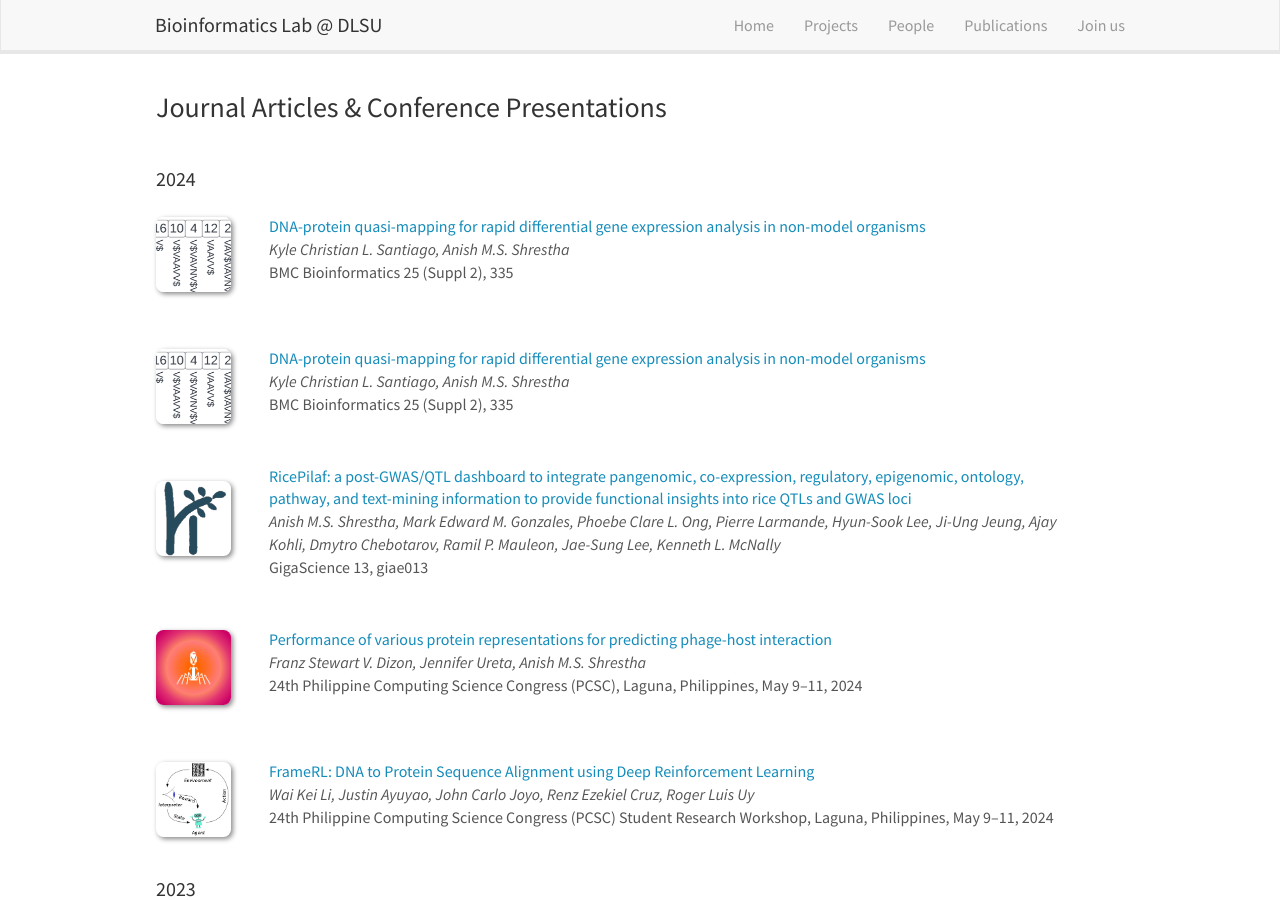
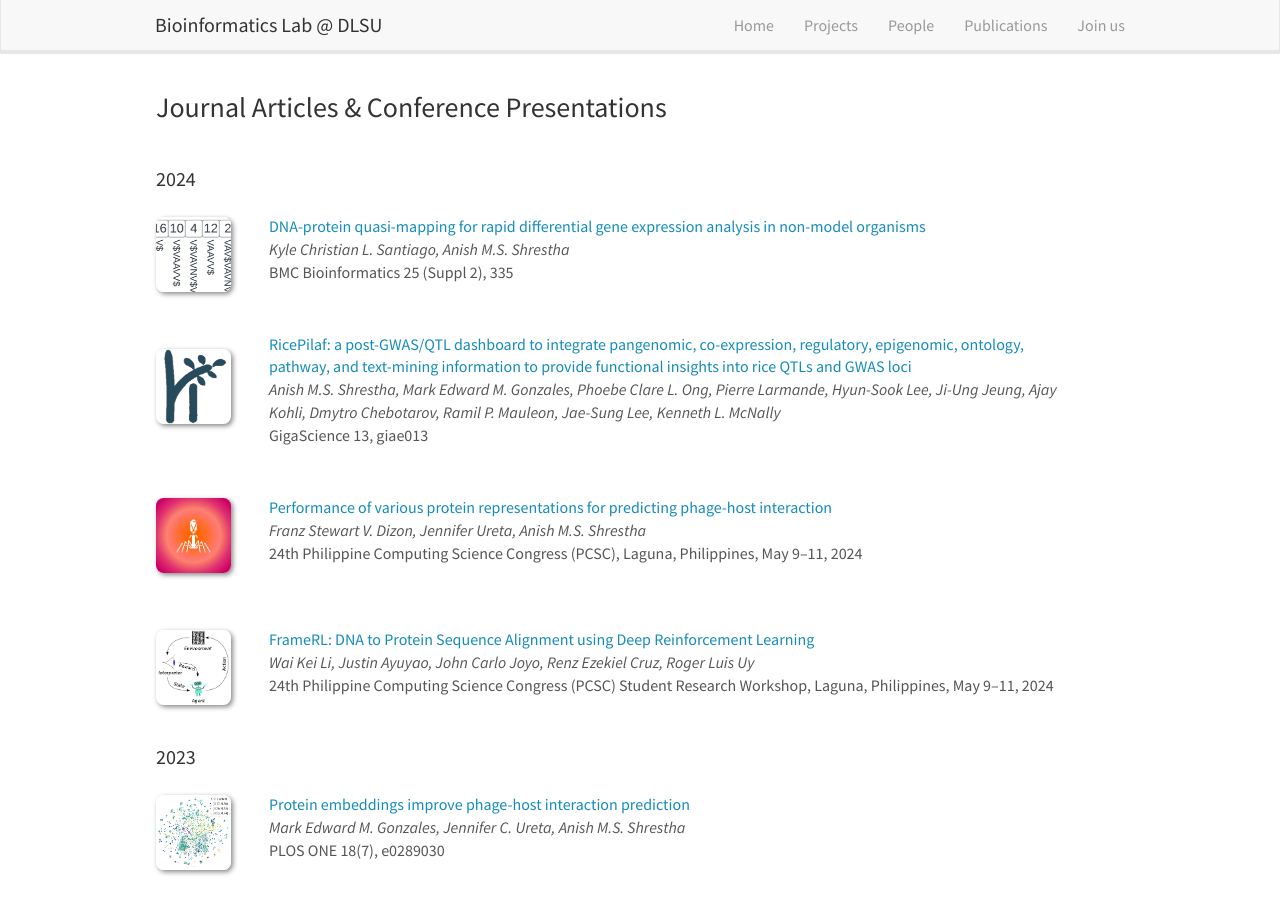
Before and after one commit to bioinfodlsu/bioinfodlsu.github.io, a Jekyll site: the page built from _pages/publications.md, in a window 1280 px wide and 900 px high. Built offline with Jekyll 4.4.1, drawn with Linux system fonts in a browser that asks for light colours; nearby versions of some CDN libraries.

Commit message:
Fix merge conflicts

```diff
--- a/_data/news.yml
+++ b/_data/news.yml
@@ -1,26 +1,5 @@
 - date: Nov 6, 2024
   headline: Jenny presents our [work](https://www.biorxiv.org/content/10.1101/2024.08.24.609479v1){:target="\_blank"} on the application of structure-aware protein language models to phage-host interaction prediction at the Australian Bioinformatics and Computational Biology Society National Conference in Sydney.
-  pic: 20241106_ABACBS.jpg
-
-- date: Nov 4, 2024
-  headline: Mark begins his short-term research engagement at A*STAR, Singapore, under the Singapore International Pre-Graduate Award.
-
-- date: Oct 26, 2024
-  headline: Kyle and Anish's work on psuedo DNA-protein alignment for rapid differential gene expression analysis, presented at GIW/ISCB-Asia 2022 is (finally!) published in [BMC Bioinformatics](https://doi.org/10.1186/s12859-024-05924-1){:target="\_blank"}.
-
-- date: Oct 1, 2024
-  headline: Arya Kaul, Ph.D. candidate at Harvard Medical School, talks to the lab about his work on rapid detection of deletion-born fusion genes across all sequenced bacteria.
-  pic: 20241001_arya-talk.png
-
-- date: Oct 1, 2024
-  headline: Jiaan presents our work on metagenomic profiling of hospital wastewater at the 24th Annual Symposium of the Philippine Network of Microbial Culture Collections.
-  pic: 20241001_PNMCC_Jiaan.jpeg
-
-- date: Aug 26, 2024
-  headline: Our [new preprint](https://www.biorxiv.org/content/10.1101/2024.08.24.609479v1){:target="\_blank"} on the application of structure-aware protein language models to phage-host interaction prediction has been posted on bioRxiv.
-
-- date: Nov 6, 2024
-  headline: Jenny presents our work on the application of structure-aware protein language models to phage-host interaction prediction at the Australian Bioinformatics and Computational Biology Society National Conference in Sydney.
   pic: 20241106_ABACBS.jpg
 
 - date: Nov 4, 2024
--- a/_data/publist.yml
+++ b/_data/publist.yml
@@ -7,15 +7,6 @@
 #    display: arXiv:2205.10346 (2022)
 #  highlight: 1
 #  year: 2022
-- title: "DNA-protein quasi-mapping for rapid differential gene expression analysis in non-model organisms"
-  image: alignment.png
-  description:
-  authors: Kyle Christian L. Santiago, Anish M.S. Shrestha
-  link:
-    url: https://doi.org/10.1186/s12859-024-05924-1
-    display: BMC Bioinformatics 25 (Suppl 2), 335
-  highlight: 0
-  year: 2024
 - title: "DNA-protein quasi-mapping for rapid differential gene expression analysis in non-model organisms"
   image: alignment.png
   description:
```
